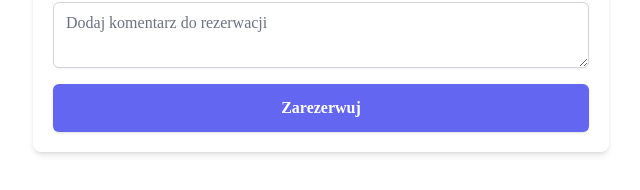
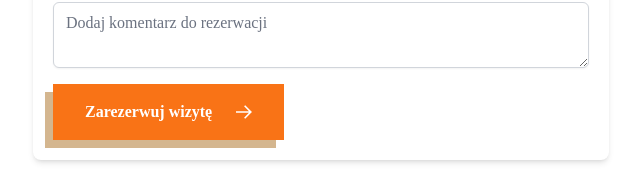
Before and after one commit to patryk6496/Barber_Shop_PD, a React (Create React App) app: page /rezerwacja in a window 1280 px wide. Shown: the part 380-570 px from the top of the page, without its empty margins (319-959 px from the left). Built offline with nearby package versions, Linux system fonts and the light colour scheme; no server answers.

Commit message:
Styling button reservation site

```diff
--- a/src/Components/ReservationSystem.js
+++ b/src/Components/ReservationSystem.js
@@ -158,12 +158,23 @@ const ReservationSystem = () => {
               />
             </div>
 
-            <button
-              type="submit"
-              className="w-full py-3 px-4 bg-indigo-500 hover:bg-indigo-600 text-white font-semibold rounded-md shadow"
-            >
-              Zarezerwuj
-            </button>
+			<button
+  type="submit"
+  className="flex max-w-full grid-cols-2 flex-row items-center justify-center bg-orange-500 px-8 py-4 text-center font-semibold text-white transition [box-shadow:rgb(212,182,143)_-8px_8px] hover:[box-shadow:rgb(212,182,143)_0px_0px]"
+>
+  <p className="mr-6 font-bold">Zarezerwuj wizytę</p>
+  <div className="h-4 w-4 flex-none">
+    <svg
+      fill="currentColor"
+      viewBox="0 0 20 21"
+      xmlns="http://www.w3.org/2000/svg"
+    >
+      <title>Arrow Right</title>
+      <polygon points="16.172 9 10.101 2.929 11.515 1.515 20 10 19.293 10.707 11.515 18.485 10.101 17.071 16.172 11 0 11 0 9"></polygon>
+    </svg>
+  </div>
+</button>
+
           </form>
         </div>
       </div>
```
